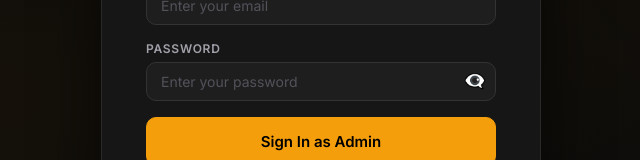
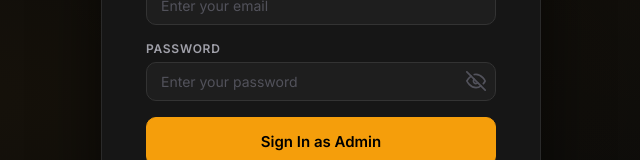
Before and after one commit to brotherJoe-7/school-administration-system, a React (Vite) app in the folder frontend/: page /login in a window 1280 px wide. Shown: the part 303-463 px from the top of the page, without its empty margins (319-959 px from the left). Built offline with nearby package versions, Linux system fonts and the light colour scheme; no server answers.

Commit message:
Replace emoji eye icon with SVG icon in login page

```diff
--- a/frontend/src/pages/LoginPage.jsx
+++ b/frontend/src/pages/LoginPage.jsx
@@ -104,11 +104,23 @@
                   border: 'none',
                   cursor: 'pointer',
                   color: 'var(--color-text-muted)',
-                  fontSize: '18px',
-                  padding: '0'
+                  padding: '0',
+                  display: 'flex',
+                  alignItems: 'center',
+                  justifyContent: 'center'
                 }}
               >
-                {showPassword ? '👁️' : '👁️‍🗨️'}
+                {showPassword ? (
+                  <svg width="20" height="20" viewBox="0 0 24 24" fill="none" stroke="currentColor" strokeWidth="2" strokeLinecap="round" strokeLinejoin="round">
+                    <path d="M1 12s4-8 11-8 11 8 11 8-4 8-11 8-11-8-11-8z"></path>
+                    <circle cx="12" cy="12" r="3"></circle>
+                  </svg>
+                ) : (
+                  <svg width="20" height="20" viewBox="0 0 24 24" fill="none" stroke="currentColor" strokeWidth="2" strokeLinecap="round" strokeLinejoin="round">
+                    <path d="M17.94 17.94A10.07 10.07 0 0 1 12 20c-7 0-11-8-11-8a18.45 18.45 0 0 1 5.06-5.94M9.9 4.24A9.12 9.12 0 0 1 12 4c7 0 11 8 11 8a18.5 18.5 0 0 1-2.16 3.19m-6.72-1.07a3 3 0 1 1-4.24-4.24"></path>
+                    <line x1="1" y1="1" x2="23" y2="23"></line>
+                  </svg>
+                )}
               </button>
             </div>
           </div>
```
